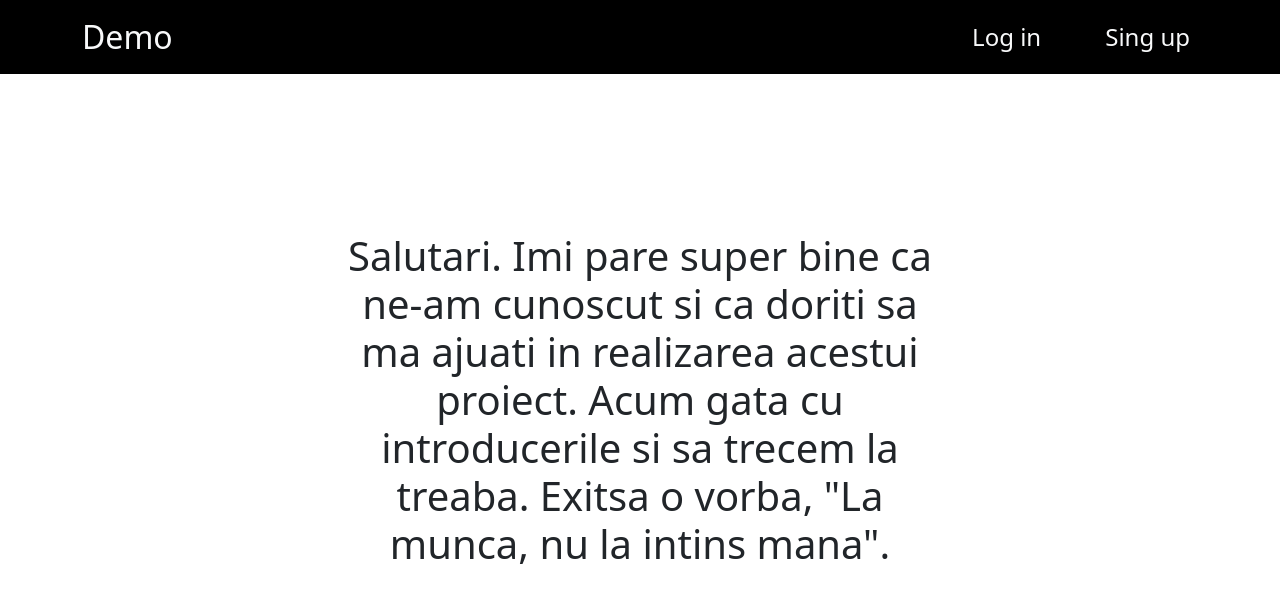
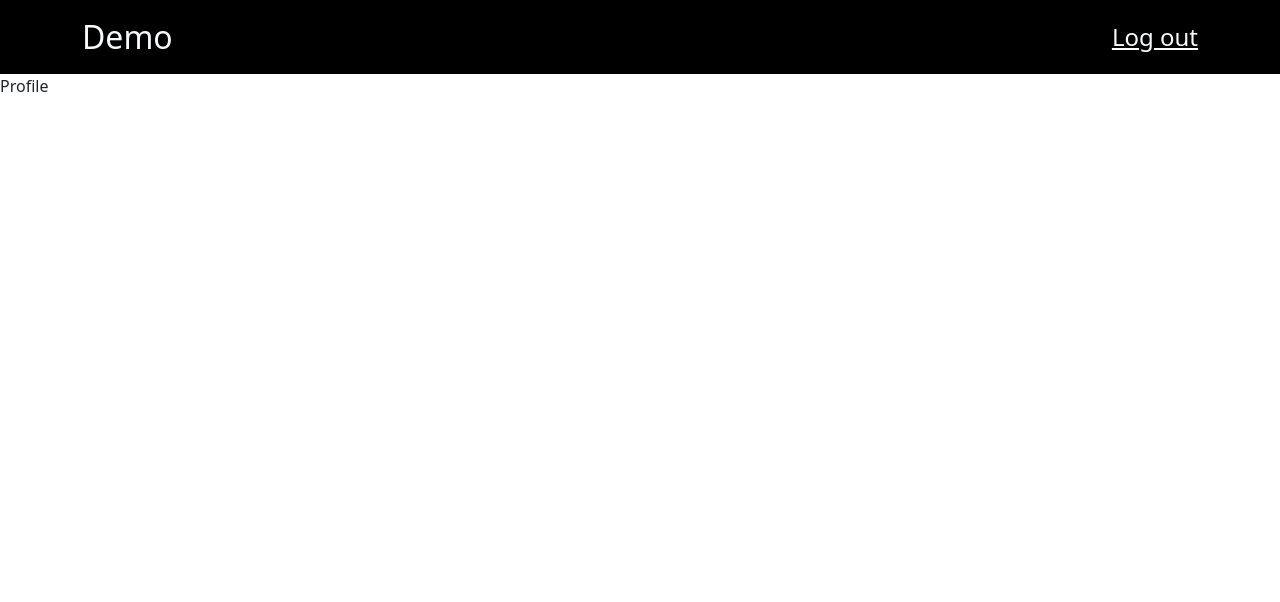
Before and after one commit to Rares-Hampi/demo, a React (Create React App) app in the folder front/: page /user in a window 1280 px wide. Shown: the top 602 px of the page. Built offline with nearby package versions, Linux system fonts and the light colour scheme.

Commit message:
some changes

```diff
--- a/front/package.json
+++ b/front/package.json
@@ -13,6 +13,7 @@
     "react-bootstrap": "^2.8.0",
     "react-dom": "^18.2.0",
     "react-router": "^6.15.0",
+    "react-router-dom": "^6.15.0",
     "react-scripts": "^5.0.1",
     "web-vitals": "^2.1.4"
   },
--- a/front/src/components/Form.js
+++ b/front/src/components/Form.js
@@ -14,6 +14,7 @@ export default function Formular(props) {
       })
       .then((res) => {
         console.log(res.data);
+        props.action();
       })
       .catch((e) => {
         console.log(e);
@@ -28,9 +29,10 @@ export default function Formular(props) {
       })
       .then((res) => {
         console.log(res.data);
+        localStorage.setItem("jwt", res.data);
+        props.action();
       })
       .catch((e) => {
-        console.log("plm");
         console.log(e);
       });
   };
--- a/front/src/components/Menu.js
+++ b/front/src/components/Menu.js
@@ -1,7 +1,25 @@
-import React from "react";
+import React, { useState, useEffect } from "react";
 import { Navbar, Container, Nav } from "react-bootstrap";
+import { Link } from "react-router-dom";
 
 export default function Menu(props) {
+  const [hide, setHide] = useState(false);
+  let jwt = localStorage.getItem("jwt");
+
+  useEffect(() => {
+    jwt !== undefined ? setHide(true) : setHide(false);
+    // if (jwt) {
+    //   setHide(true);
+    // } else {
+    //   setHide(fa);
+    // }
+  }, [jwt]);
+
+  const logOut = () => {
+    localStorage.removeItem("jwt");
+    setHide(false);
+  };
+
   return (
     <Navbar collapseOnSelect expand="lg" className="bg-black">
       <Container>
@@ -13,6 +31,13 @@ export default function Menu(props) {
           id="responsive-navbar-nav"
           className="justify-content-end"
         >
+          {hide === true ? (
+            <Nav className="d-flex justify-content-around">
+              <Link className="text-light fs-4" to="/" onClick={logOut}>
+                Log out
+              </Link>
+            </Nav>
+          ) : (
             <Nav className="d-flex justify-content-around">
               <Nav.Link className="text-light fs-4" onClick={props.logIn}>
                 Log in
@@ -25,6 +50,7 @@ export default function Menu(props) {
                 Sing up
               </Nav.Link>
             </Nav>
+          )}
         </Navbar.Collapse>
       </Container>
     </Navbar>
--- a/front/src/components/Profile.js
+++ b/front/src/components/Profile.js
@@ -0,0 +1,11 @@
+import React from "react";
+import Menu from "./Menu";
+
+export default function Profile() {
+  return (
+    <>
+      <Menu />
+      <div>Profile</div>
+    </>
+  );
+}
--- a/front/src/index.js
+++ b/front/src/index.js
@@ -4,15 +4,21 @@ import "./index.css";
 import App from "./App";
 import reportWebVitals from "./reportWebVitals";
 import "bootstrap/dist/css/bootstrap.min.css";
+import { createBrowserRouter, RouterProvider } from "react-router-dom";
+import Profile from "./components/Profile";
+const routes = createBrowserRouter([
+  {
+    path: "/",
+    element: <App />,
+  },
+  { path: "/user", element: <Profile /> },
+]);
 
 const root = ReactDOM.createRoot(document.getElementById("root"));
 root.render(
   <React.StrictMode>
-    <App />
+    <RouterProvider router={routes} />
   </React.StrictMode>
 );
 
-// If you want to start measuring performance in your app, pass a function
-// to log results (for example: reportWebVitals(console.log))
-// or send to an analytics endpoint. Learn more: https://bit.ly/CRA-vitals
 reportWebVitals();
```
Also changed, not shown: 2 other files (tests, documents, lock files or other folders). Lines whose indentation alone changed are shown as unchanged.
